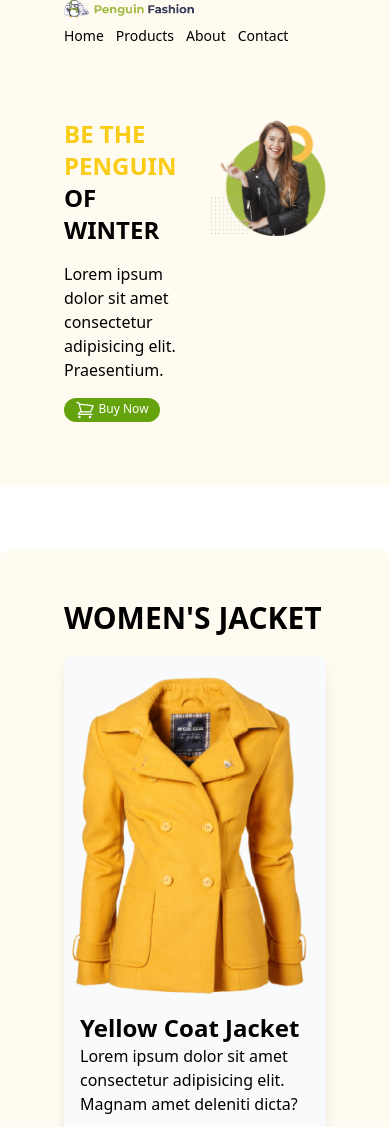
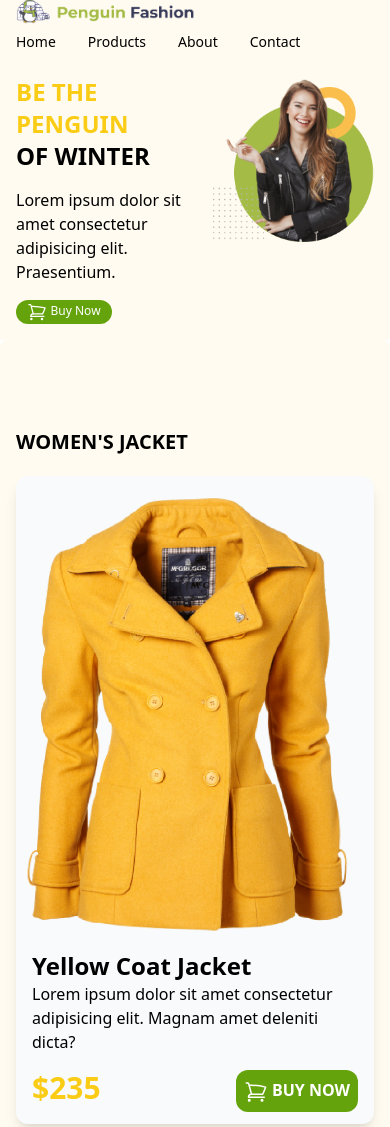
Before and after one commit to 01521707416/penguin-fashion-tailwind, a plain HTML site: page index.html in a window 390 px wide. Shown: the top 1127 px of the page. Drawn offline with nearby package versions, Linux system fonts and the light colour scheme.

Commit message:
final touch

```diff
--- a/index.html
+++ b/index.html
@@ -27,11 +27,11 @@
 
 <body>
     <!-- Navbar starts -->
-    <section class="container flex flex-col sm:flex-row sm:justify-between px-16 bg-penguin">
+    <section class="container flex flex-col sm:flex-row sm:justify-between px-4 sm:px-16 bg-penguin">
         <div class="">
             <img src="images/logo.png" alt="" class="sm:w-72 w-1/2 sm:h-10 h-1/3">
         </div>
-        <div class="flex gap-3 sm:gap-14 sm:px-8 px-0 py-2 sm:py-0 sm:text-xl text-sm">
+        <div class="flex gap-8 sm:gap-14 sm:px-8 px-0 py-2 sm:py-0 sm:text-xl text-sm">
             <a href="#">Home</a>
             <a href="#product">Products</a>
             <a href="#abt-cntct">About</a>
@@ -41,15 +41,16 @@
     <!-- Navbar ends -->
 
     <!-- Header starts -->
-    <header class="bg-penguin px-16 py-16">
+    <header class="bg-penguin sm:px-16 px-4 sm:py-16 py-4">
         <section class="container flex flex-row justify-between sm:gap-8 gap-5">
             <div class="flex flex-col gap-4">
-                <h1 class="text-2xl sm:text-4xl font-bold uppercase">
+                <h1 class="text-2xl sm:text-4xl sm:font-bold font-semibold uppercase">
                     <span class="text-yellow-400">Be the Penguin</span>
                     <br>
                     <span>of winter</span>
                 </h1>
-                <p>Lorem ipsum dolor sit amet consectetur adipisicing elit. Praesentium.</p>
+                <p class="font-light sm:font-normal">Lorem ipsum dolor sit amet consectetur adipisicing elit.
+                    Praesentium.</p>
                 <button
                     class=" bg-lime-600 rounded-xl text-white text-center font-normal text-xs sm:text-lg sm:font-semibold w-24 sm:w-32 sm:h-10 h-6 grid-cols-2">
                     <svg xmlns="http://www.w3.org/2000/svg" fill="none" viewBox="0 0 24 24" stroke-width="1.5"
@@ -68,15 +69,15 @@
     <!-- Header ends -->
 
     <!-- Main section starts -->
-    <main class="mt-16 bg-penguin rounded-lg px-16 sm:py-2 py-0.5">
+    <main class="bg-penguin rounded-lg sm:px-16 px-4 sm:py-5 py-2">
         <!-- Women's jacket section starts -->
-        <section class="container my-12" id="product">
-            <h2 class="text-3xl font-semibold uppercase mb-5">Women's Jacket</h2>
+        <section class="container my-20" id="product">
+            <h2 class="text-xl sm:text-3xl font-semibold uppercase mb-5">Women's Jacket</h2>
             <div class="grid lg:grid-cols-3 md:grid-cols-2 gap-16">
                 <!-- Jacket-1 starts-->
-                <div class="jacket-parent shadow-lg rounded-lg bg-slate-50">
+                <div class="jacket-parent shadow-lg rounded-xl bg-slate-50">
                     <div class="img-parent mt-5">
-                        <div class="img-mother mt-5 rounded-lg">
+                        <div class="img-mother mt-5 rounded-xl">
                             <img src="images/jacket-1.png" alt="">
                         </div>
                     </div>
@@ -156,7 +157,7 @@
 
         <!-- Men's Jacket section starts -->
         <section class="container mt-24 mb-16">
-            <h2 class="text-3xl font-semibold uppercase mb-5">Men's Jacket</h2>
+            <h2 class="text-xl sm:text-3xl font-semibold uppercase mb-5">Men's Jacket</h2>
             <div class="grid lg:grid-cols-3 md:grid-cols-2 gap-16">
                 <!-- Jacket-1 starts-->
                 <div class="jacket-parent shadow-lg rounded-lg bg-slate-50">
```
